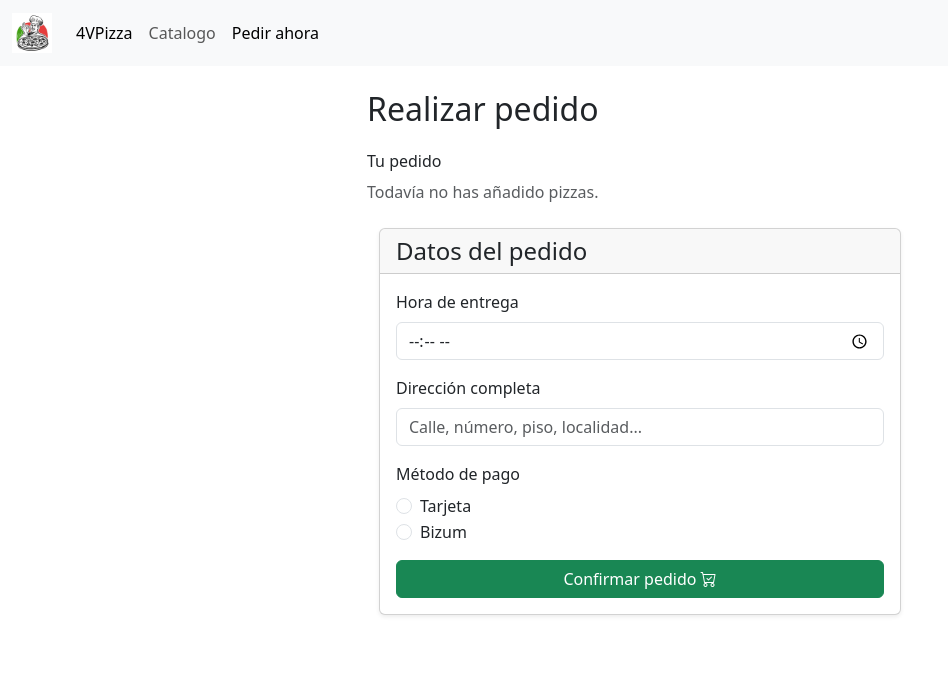
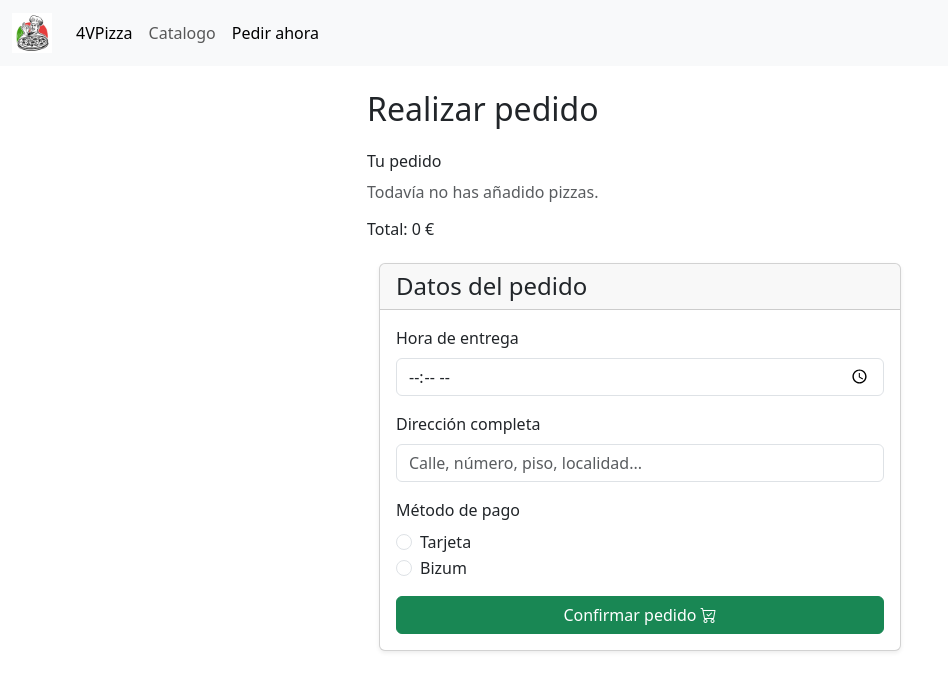
Before and after one commit to oiihann95/4VPizza, an Angular app: page /formulario-pedido in a window 1280 px wide. Shown: the top 690 px of the page, without its empty margins (0-948 px from the left). Built offline with nearby package versions, Linux system fonts and the light colour scheme.

Commit message:
Añadir total al pedido

```diff
--- a/src/app/fomulario-pedido/fomulario-pedido.html
+++ b/src/app/fomulario-pedido/fomulario-pedido.html
@@ -17,6 +17,7 @@
           }
         </ul>
         }
+        <h3 class="fs-6">Total: {{calcularTotal()}} € </h3>
       </section>
 
       <div class="container mt-4">
@@ -37,8 +38,7 @@
 
               <div class="mb-3">
                 <label for="direccion" class="form-label">Dirección completa</label>
-                  <input type="text" id="direccion" name="direccion" class="form-control"
-                    [(ngModel)]="direccion"
+                <input type="text" id="direccion" name="direccion" class="form-control" [(ngModel)]="direccion"
                   placeholder="Calle, número, piso, localidad...">
               </div>
 
--- a/src/app/fomulario-pedido/fomulario-pedido.ts
+++ b/src/app/fomulario-pedido/fomulario-pedido.ts
@@ -74,4 +74,14 @@ export class FomularioPedido {
     this.numeroTarjeta = "";
     this.movil = "";
   }
+  totalPedido: number = 0;
+  calcularTotal() {
+    this.totalPedido = 0;
+
+    for (let i = 0; i < this.pedidoService.pedido.length; i++) {
+      this.totalPedido += this.pedidoService.pedido[i].pizza.precio * this.pedidoService.pedido[i].cantidad;
+    }
+
+    return this.totalPedido;
+  }
 }
```
Lines whose indentation alone changed are shown as unchanged.
